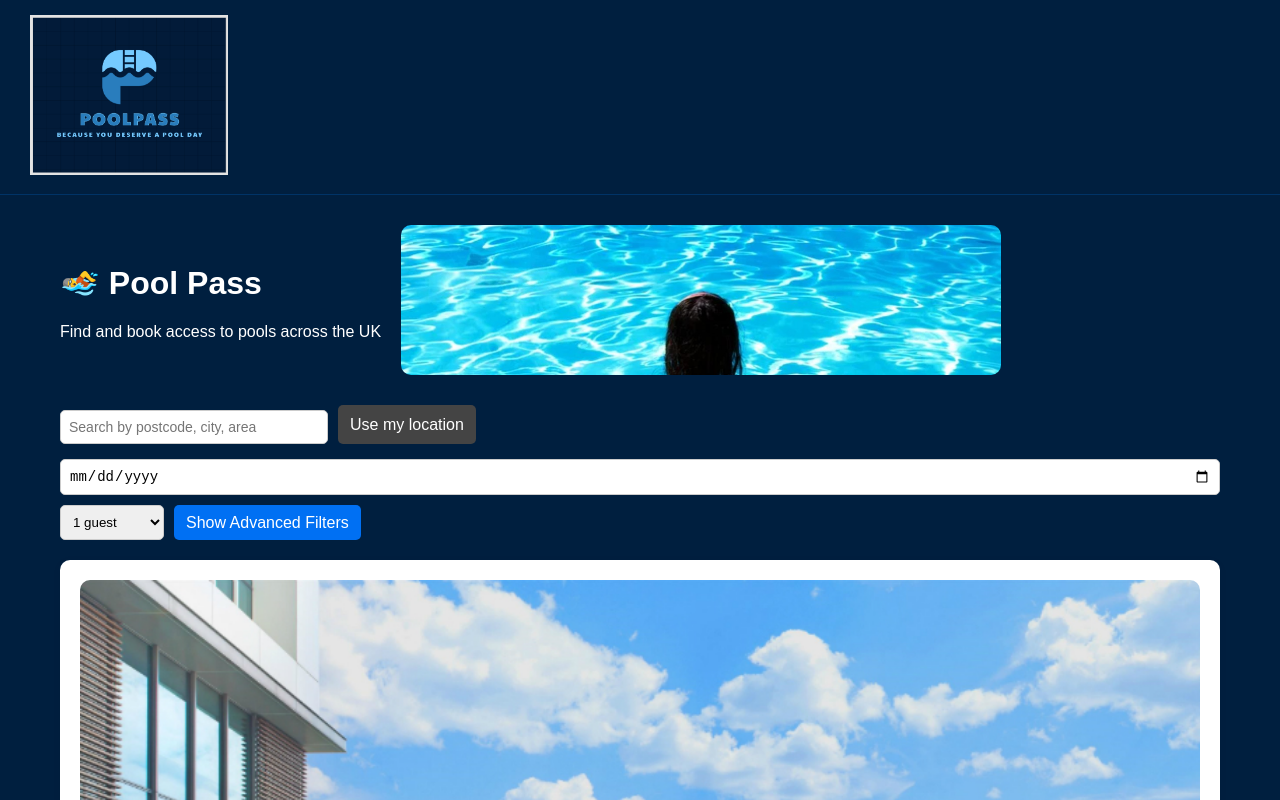
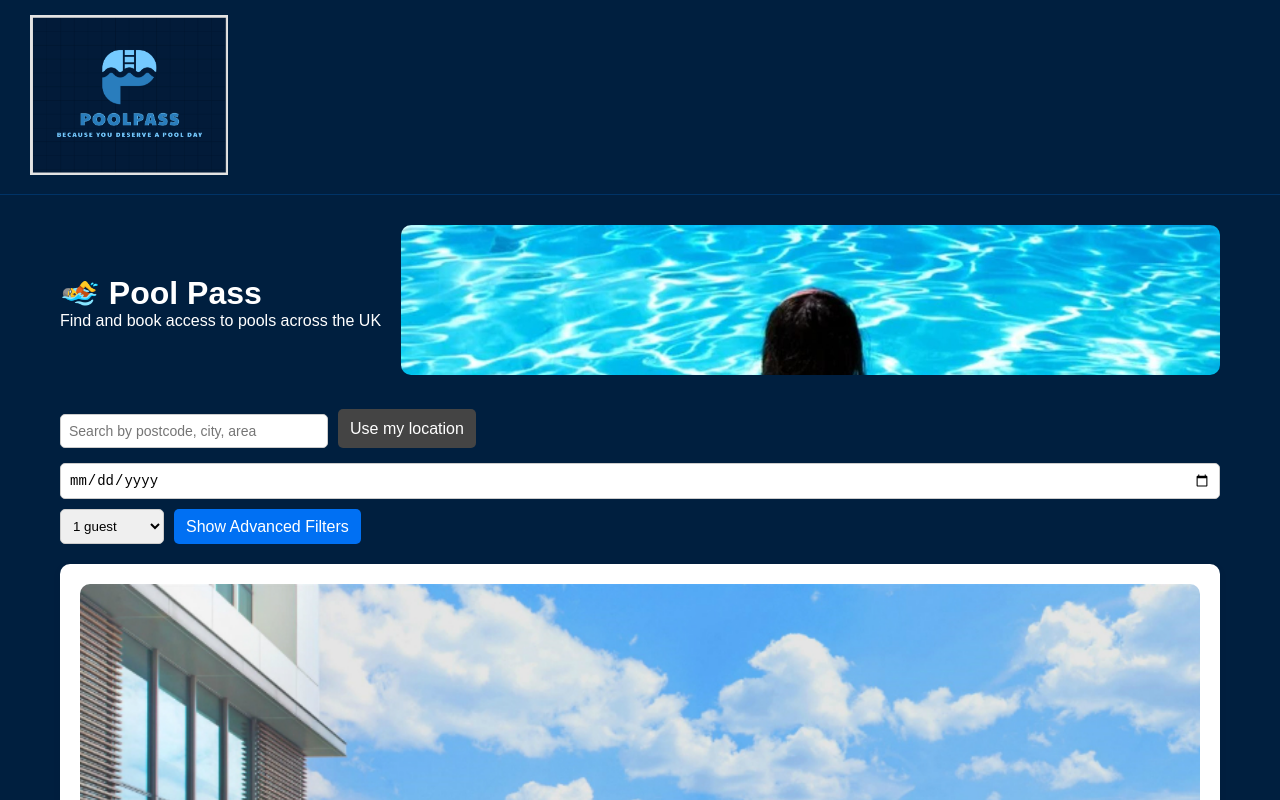
Before and after one commit to SxyWytBoy/PoolPass, a Next.js app: page / in a window 1280 px wide. Shown: the top 800 px of the page. Built offline with nearby package versions, Linux system fonts and the light colour scheme.

Commit message:
Update index.js

```diff
--- a/pages/index.js
+++ b/pages/index.js
@@ -107,18 +107,22 @@ export default function Home() {
 
   return (
     <div className="container" style={{ padding: '20px' }}>
-      <div style={{ display: 'flex', alignItems: 'center', gap: '20px', marginBottom: '30px' }}>
-        <div>
-          <h1>🏊 Pool Pass</h1>
-          <p>Find and book access to pools across the UK</p>
+      {/* Header with Logo and Banner */}
+      <div style={{ display: 'flex', alignItems: 'center', marginBottom: '30px' }}>
+        <div style={{ flexShrink: 0, display: 'flex', flexDirection: 'column', justifyContent: 'center', height: '150px', paddingRight: '20px' }}>
+          <h1 style={{ margin: 0 }}>🏊 Pool Pass</h1>
+          <p style={{ margin: 0 }}>Find and book access to pools across the UK</p>
         </div>
-        <Image
-          src="/images/PoolPass Banner.jpg"
-          alt="Pool Pass Banner"
-          width={600}
-          height={150}
-          style={{ borderRadius: '10px', objectFit: 'cover' }}
-        />
+        <div style={{ flexGrow: 1 }}>
+          <Image
+            src="/images/PoolPass Banner.jpg"
+            alt="Pool Pass Banner"
+            width={0}
+            height={0}
+            sizes="100vw"
+            style={{ width: '100%', height: '150px', objectFit: 'cover', borderRadius: '10px' }}
+          />
+        </div>
       </div>
 
       {/* Basic Search Options */}
@@ -180,8 +184,6 @@ export default function Home() {
               ))}
             </div>
           </div>
-
-          {/* Amenities, Price Range, etc. can be added here in future */}
         </div>
       )}
 
@@ -230,7 +232,6 @@ export default function Home() {
           background-color: #005ac1;
         }
       `}</style>
-
     </div>
   );
 }
```
